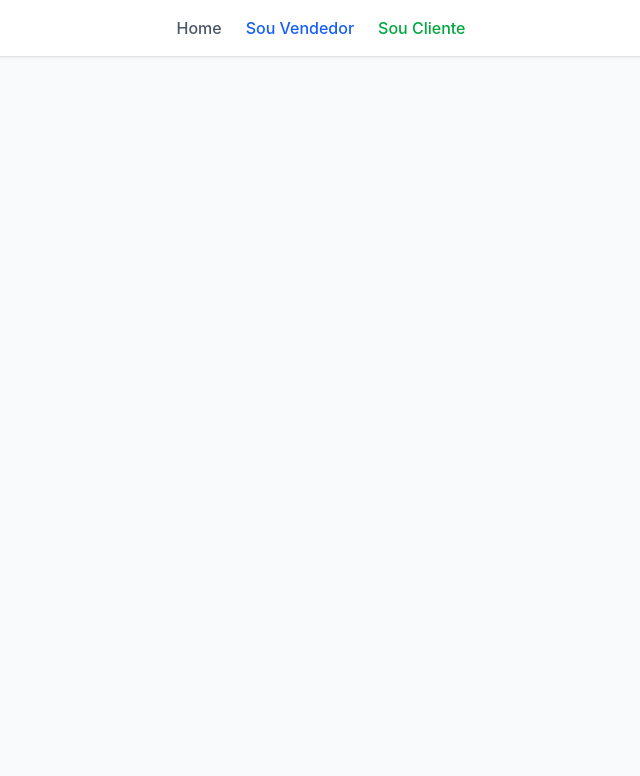
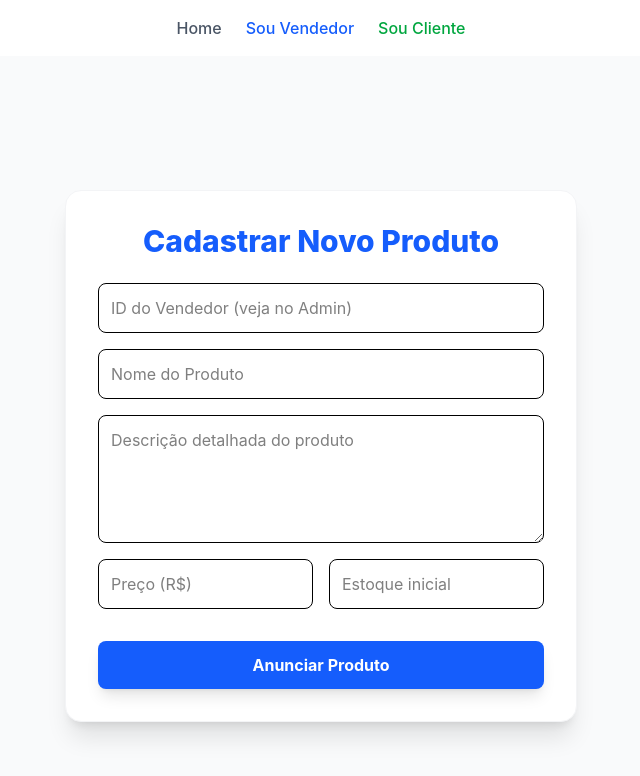
Before and after one commit to davimrqs/multilojas-marketplace, a React app in the folder frontend/: page /novo-produto in a window 1280 px wide. Shown: the top 776 px of the page, without its empty margins (319-959 px from the left). Built offline with nearby package versions, Linux system fonts and the light colour scheme; the HTML template or start-up script is replaced by a standard one.

Commit message:
feat: implementa interface de cadastro de clientes (compradores)

```diff
--- a/frontend/src/App.jsx
+++ b/frontend/src/App.jsx
@@ -1,6 +1,7 @@
 import { BrowserRouter as Router, Routes, Route, Link } from 'react-router-dom';
 import CadastroVendedor from './pages/CadastroVendedor';
 import CadastroComprador from './pages/CadastroComprador'; // Importação nova
+import CadastroProduto from './pages/CadastroProduto';
 import Home from './pages/Home';
 
 function App() {
@@ -16,6 +17,7 @@ function App() {
         <Routes>
           <Route path="/cadastro-vendedor" element={<CadastroVendedor />} />
           <Route path="/cadastro-cliente" element={<CadastroComprador />} />
+          <Route path="/novo-produto" element={<CadastroProduto />} />
           <Route path="/" element={<Home />} />
           <Route path="/" element={
             <div className="text-center mt-20">
--- /dev/null
+++ b/frontend/src/pages/CadastroProduto.jsx
@@ -0,0 +1,41 @@
+import { useState } from 'react';
+import { useNavigate } from 'react-router-dom';
+import api from '../services/api';
+
+export default function CadastroProduto() {
+  const navigate = useNavigate();
+  const [formData, setFormData] = useState({
+    vendedor: '', nome: '', descricao: '', preco: '', estoque: ''
+  });
+
+  const handleSubmit = async (e) => {
+    e.preventDefault();
+    try {
+      // Por enquanto passamos o ID do vendedor manualmente.
+      // Na Sprint 4, isso virá automático do login!
+      await api.post('produtos/', formData);
+      alert('Produto anunciado com sucesso!');
+      navigate('/');
+    } catch (error) {
+      alert('Erro ao cadastrar produto. Verifique se o ID do vendedor está correto.');
+    }
+  };
+
+  return (
+    <div className="min-h-screen bg-gray-50 flex items-center justify-center p-6">
+      <form onSubmit={handleSubmit} className="bg-white p-8 rounded-2xl shadow-xl w-full max-w-lg border border-gray-100">
+        <h2 className="text-3xl font-extrabold mb-6 text-blue-600 text-center">Cadastrar Novo Produto</h2>
+        <div className="grid grid-cols-1 gap-4">
+          <input className="w-full p-3 border rounded-lg focus:ring-2 focus:ring-blue-500 outline-none" placeholder="ID do Vendedor (veja no Admin)" required onChange={e => setFormData({...formData, vendedor: e.target.value})} />
+          <input className="w-full p-3 border rounded-lg focus:ring-2 focus:ring-blue-500 outline-none" placeholder="Nome do Produto" required onChange={e => setFormData({...formData, nome: e.target.value})} />
+          <textarea className="w-full p-3 border rounded-lg focus:ring-2 focus:ring-blue-500 outline-none h-32" placeholder="Descrição detalhada do produto" required onChange={e => setFormData({...formData, descricao: e.target.value})} />
+          <div className="flex gap-4">
+            <input className="w-1/2 p-3 border rounded-lg focus:ring-2 focus:ring-blue-500 outline-none" type="number" step="0.01" placeholder="Preço (R$)" required onChange={e => setFormData({...formData, preco: e.target.value})} />
+            <input className="w-1/2 p-3 border rounded-lg focus:ring-2 focus:ring-blue-500 outline-none" type="number" placeholder="Estoque inicial" required onChange={e => setFormData({...formData, estoque: e.target.value})} />
+          </div>
+        </div>
+        <button type="submit" className="w-full mt-8 bg-blue-600 text-white font-bold py-3 rounded-lg hover:bg-blue-700 transition-all shadow-lg">Anunciar Produto</button>
+      </form>
+    </div>
+  );
+}
```
